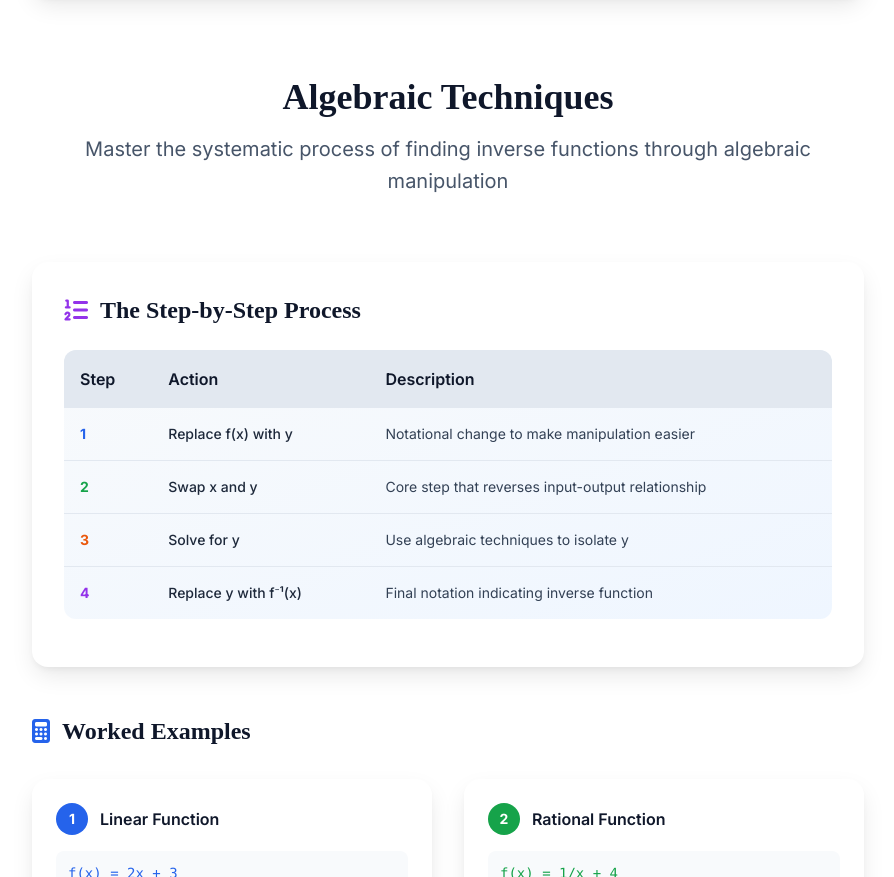
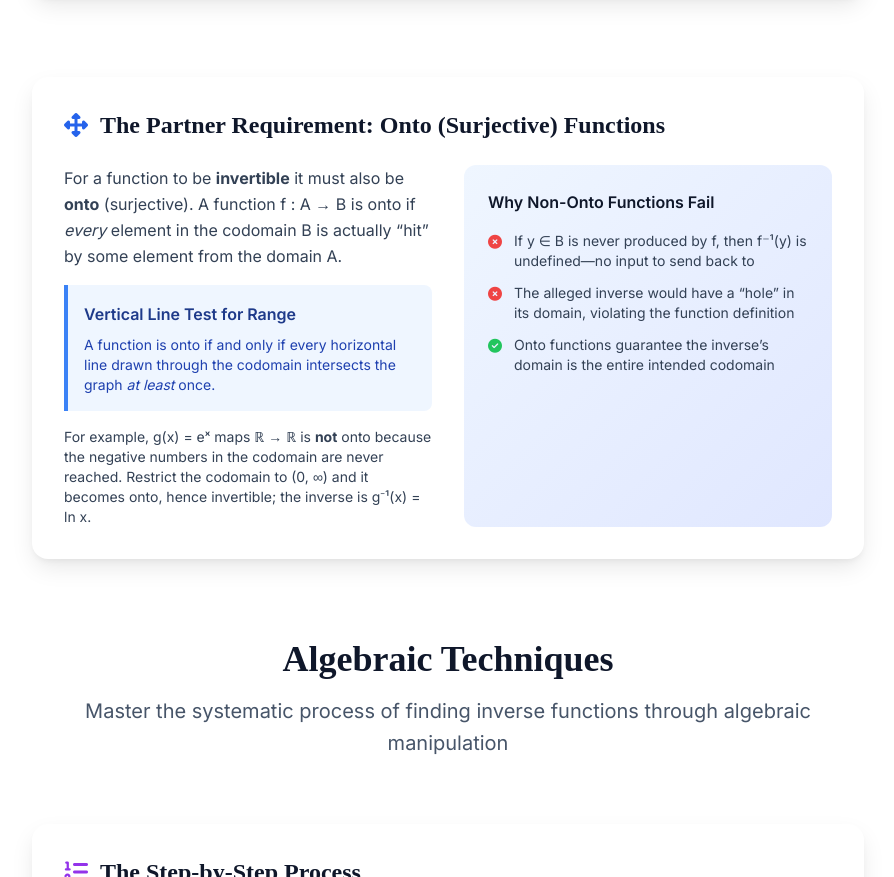
Before and after one commit to LynchCraze/mathematics, a plain HTML site: page inverse-function/index.html in a window 1280 px wide. Shown: the part 2388-3265 px from the top of the page, without its empty margins (352-1246 px from the left). Drawn offline with nearby package versions, Linux system fonts and the light colour scheme; a script that the page names is missing; a web font is replaced by a local one.

Commit message:
Add explanation of onto functions and invertibility
Added content explaining onto (surjective) functions and their importance for invertibility, including examples and the vertical line test.

```diff
--- a/inverse-function/index.html
+++ b/inverse-function/index.html
@@ -464,6 +464,52 @@
             </div>
           </div>
         </section>
+
+<div id="onto-functions" class="bg-white rounded-2xl shadow-elevated p-8 hover-lift">
+  <h3 class="font-canela text-2xl font-semibold text-slate-900 mb-6 flex items-center">
+    <i class="fas fa-arrows-alt text-blue-600 mr-3"></i>
+    The Partner Requirement: Onto (Surjective) Functions
+  </h3>
+
+  <div class="grid grid-cols-1 md:grid-cols-2 gap-8">
+    <div>
+      <p class="text-slate-700 leading-relaxed mb-4">
+        For a function to be <strong>invertible</strong> it must also be <strong>onto</strong> (surjective).
+        A function f : A → B is onto if <em>every</em> element in the codomain B is actually “hit” by some element from the domain A.
+      </p>
+
+      <div class="bg-blue-50 border-l-4 border-blue-500 p-4 rounded-r-lg mb-4">
+        <h4 class="font-semibold text-blue-900 mb-2">Vertical Line Test for Range</h4>
+        <p class="text-blue-800 text-sm">
+          A function is onto if and only if every horizontal line drawn through the codomain intersects the graph <em>at least</em> once.
+        </p>
+      </div>
+
+      <p class="text-slate-700 text-sm">
+        For example, g(x) = eˣ maps ℝ → ℝ is <strong>not</strong> onto because the negative numbers in the codomain are never reached.
+        Restrict the codomain to (0, ∞) and it becomes onto, hence invertible; the inverse is g⁻¹(x) = ln x.
+      </p>
+    </div>
+
+    <div class="bg-gradient-to-br from-blue-50 to-indigo-100 p-6 rounded-xl">
+      <h4 class="font-semibold text-slate-900 mb-4">Why Non-Onto Functions Fail</h4>
+      <div class="space-y-3 text-sm">
+        <div class="flex items-start">
+          <i class="fas fa-times-circle text-red-500 mt-1 mr-3"></i>
+          <p class="text-slate-700">If y ∈ B is never produced by f, then f⁻¹(y) is undefined—no input to send back to</p>
+        </div>
+        <div class="flex items-start">
+          <i class="fas fa-times-circle text-red-500 mt-1 mr-3"></i>
+          <p class="text-slate-700">The alleged inverse would have a “hole” in its domain, violating the function definition</p>
+        </div>
+        <div class="flex items-start">
+          <i class="fas fa-check-circle text-green-500 mt-1 mr-3"></i>
+          <p class="text-slate-700">Onto functions guarantee the inverse’s domain is the entire intended codomain</p>
+        </div>
+      </div>
+    </div>
+  </div>
+</div>
 
         <!-- Section 2: Algebraic Techniques -->
         <section id="algebraic-techniques" class="space-y-12">
```
